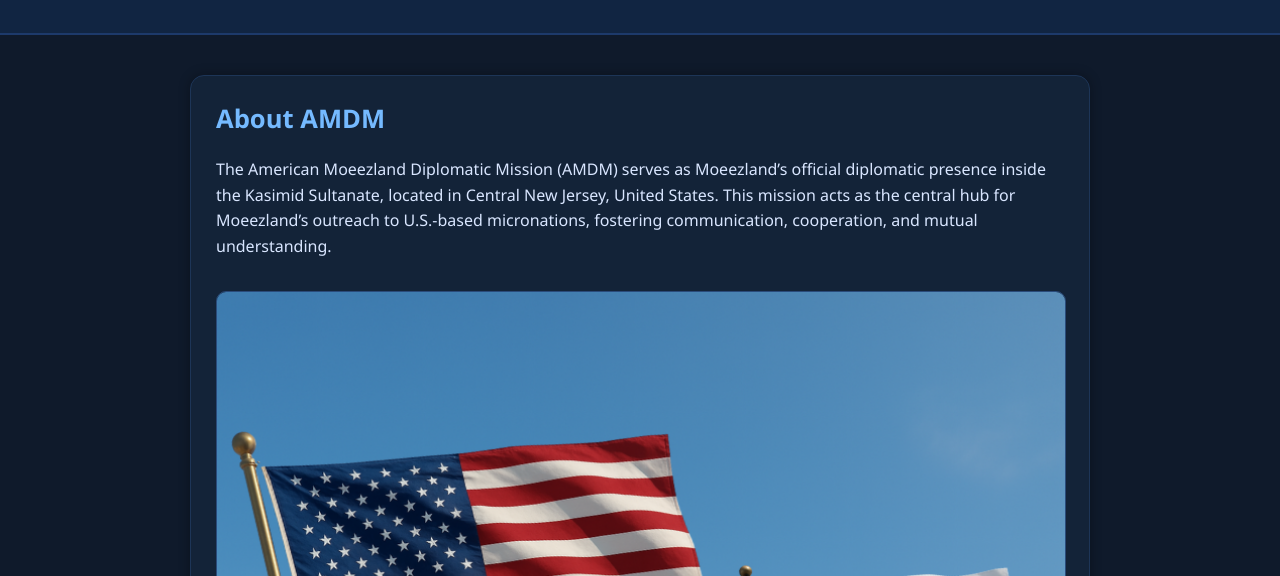
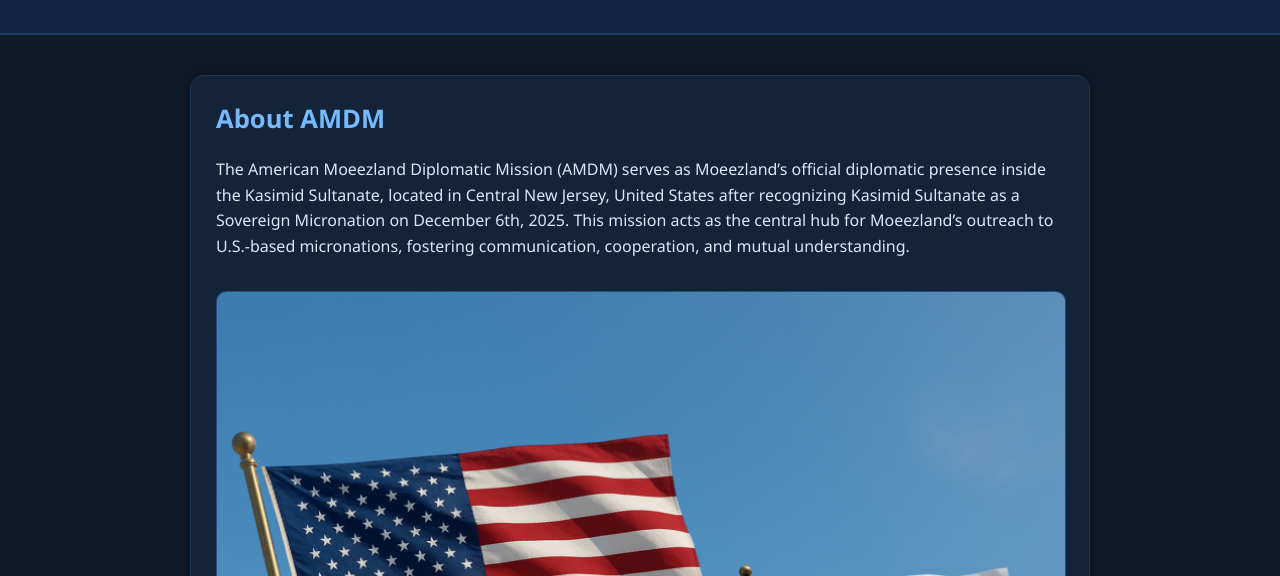
Before and after one commit to Moeezland/america, a plain HTML site: page index.html in a window 1280 px wide. Shown: the part 224-800 px from the top of the page. Drawn offline with Linux system fonts and the light colour scheme.

Commit message:
Update index.html

```diff
--- a/index.html
+++ b/index.html
@@ -110,7 +110,8 @@
         <h2>About AMDM</h2>
         <p>
             The American Moeezland Diplomatic Mission (AMDM) serves as Moeezland’s official diplomatic
-            presence inside the Kasimid Sultanate, located in Central New Jersey, United States.
+            presence inside the Kasimid Sultanate, located in Central New Jersey, United States after
+            recognizing Kasimid Sultanate as a Sovereign Micronation on December 6th, 2025.
             This mission acts as the central hub for Moeezland’s outreach to U.S.-based micronations,
             fostering communication, cooperation, and mutual understanding.
         </p>
```
